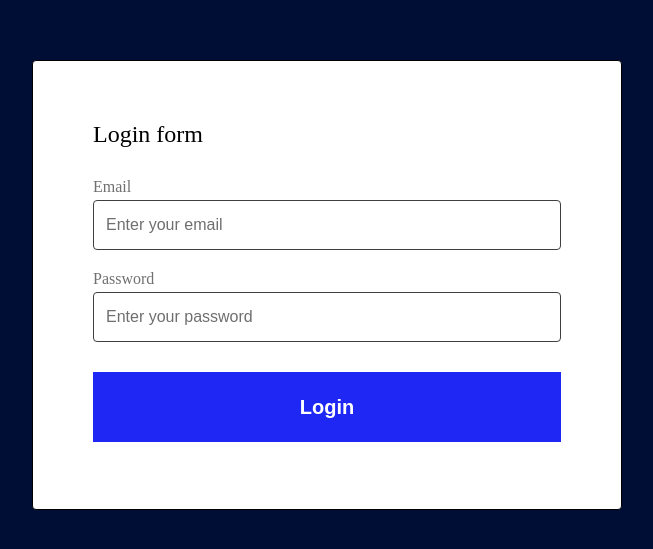
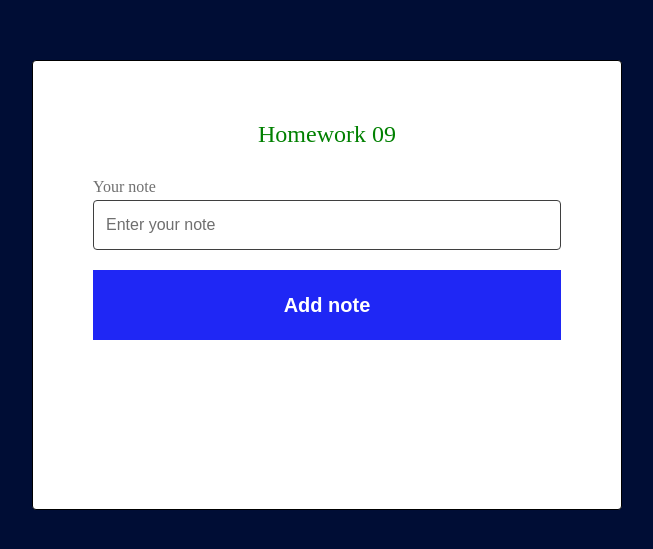
Before and after one commit to Deg-Nik/react_ts, a React (Vite) app: page / in a window 1280 px wide. Shown: the part 115-664 px from the top of the page, without its empty margins (313-966 px from the left). Built offline with nearby package versions, Linux system fonts and the light colour scheme.

Commit message:
add homework 9

```diff
--- a/src/App.tsx
+++ b/src/App.tsx
@@ -8,6 +8,7 @@ import Lesson_08 from "lessons/lesson_08/Lesson_08";
 import Homework_08 from "homeworks/homework_08/Homework_08";
 import Consultation_05 from "consultations/consultation_05/Consultation_05";
 import Lesson_09 from "lessons/lesson_09/Lesson_09";
+import Homework_09 from "homeworks/homework_09/Homework_09";
 
 function App() {
   return (
@@ -21,7 +22,8 @@ function App() {
       {/* <Lesson_08 /> */}
       {/* <Homework_08/> */}
       {/* <Consultation_05/> */}
-      <Lesson_09/>
+      {/* <Lesson_09/> */}
+      <Homework_09/>
     </>
   );
 }
--- a/src/components/LoginForm/LoginForm.tsx
+++ b/src/components/LoginForm/LoginForm.tsx
@@ -24,7 +24,7 @@ function LoginForm() {
     setEmail(event.target.value)
   }
 
-  const onChangePssword = (event: ChangeEvent<HTMLInputElement>) => {
+  const onChangePassword = (event: ChangeEvent<HTMLInputElement>) => {
     setPassword(event.target.value)
   }
 
@@ -53,7 +53,7 @@ function LoginForm() {
           placeholder="Enter your password"
           label="Password"
           value={password}
-          onChange={onChangePssword}
+          onChange={onChangePassword}
         />
       </InputsContainer>
       <Button name="Login" type="submit" />
--- /dev/null
+++ b/src/components/NoteFormHomework/NoteForm.tsx
@@ -0,0 +1,50 @@
+import { NoteFormContainer, Title, InputContainer, Ol, Li, OutputContainer } from "./styles";
+import { NOTE_FORM_VALUES } from "../../components/NoteFormHomework/types";
+import Button from "components/Button/Button";
+import Input from "components/Input/Input";
+import { useState, type ChangeEvent } from "react";
+import { v4 } from "uuid";
+
+export default function NoteForm() {
+  const [note, setNote] = useState<string>("");
+  const [outputNote, setOutputNote] = useState<string[]>([]);
+
+  const onChangeNote = (event: ChangeEvent<HTMLInputElement>) => {
+    setNote(event.target.value);
+  };
+
+  const OutputNote = () => {
+    if (note.trim() !== "") {
+      setOutputNote([...outputNote, note]);
+      setNote("");
+    }
+  };
+
+  const notesList = () => {
+    return (
+      <Ol>
+        {outputNote.map((output: string) => (
+          <Li key={v4()}>{output}</Li>
+        ))}
+      </Ol>
+    );
+  };
+
+  return (
+    <NoteFormContainer>
+      <Title>Homework 09</Title>
+      <InputContainer>
+        <Input
+          id="note_id"
+          name={NOTE_FORM_VALUES.NOTE}
+          placeholder="Enter your note"
+          label="Your note"
+          value={note}
+          onChange={onChangeNote}
+        />
+        <Button name="Add note" type="submit" onClick={OutputNote} />
+      </InputContainer>
+      <OutputContainer>{notesList()}</OutputContainer>
+    </NoteFormContainer>
+  );
+}
--- /dev/null
+++ b/src/components/NoteFormHomework/styles.ts
@@ -0,0 +1,40 @@
+import styled from "@emotion/styled";
+
+export const NoteFormContainer = styled.div`
+  display: flex;
+  flex: 1;
+  flex-direction: column;
+  width: 590px;
+  min-height: 450px;
+  max-height: fit-content;
+  border: 1px solid #000000;
+  padding: 60px;
+  border-radius: 4px;
+  background-color: white;
+  gap: 30px;
+`;
+
+export const Title = styled.p`
+  display: flex;
+  justify-content: center;
+  color: green;
+  font-size: 24px;
+  font-weight: normal;
+`;
+
+export const InputContainer = styled.div`
+  display: flex;
+  flex-direction: column;
+  gap: 20px;
+`;
+
+export const Ol = styled.ol``;
+
+export const Li = styled.li``;
+
+export const OutputContainer = styled.div`
+  display: flex;
+  justify-content: center;
+  font-size: 25px;
+  color: violet;
+`;
--- /dev/null
+++ b/src/components/NoteFormHomework/types.ts
@@ -0,0 +1,3 @@
+export enum NOTE_FORM_VALUES {
+  NOTE = "note"
+};
--- /dev/null
+++ b/src/homeworks/homework_09/Homework_09.tsx
@@ -0,0 +1,13 @@
+import {PageWrapper} from "./styles"
+import NoteForm from "components/NoteFormHomework/NoteForm";
+
+
+function Homework_09() {
+  return (
+    <PageWrapper>
+     <NoteForm/>
+    </PageWrapper>
+  );
+}
+
+export default Homework_09;
--- /dev/null
+++ b/src/homeworks/homework_09/styles.ts
@@ -0,0 +1,12 @@
+import styled from "@emotion/styled";
+
+export const PageWrapper = styled.div`
+  display: flex;
+  flex-direction: column;
+  align-items: center;
+  justify-content: center;
+  flex: 1;
+  padding: 100px;
+  gap: 30px;
+  background-color: #000d35ff;
+`;
```
Also changed, not shown: src/components/Feedback/Feedback.tsx (+11 -11 lines), src/components/Feedback/styles.ts (renamed from src/components/Feedback/styles.css, +10 -19 lines), src/homeworks/homework_09/homework.md (added, +8 -0 lines).
